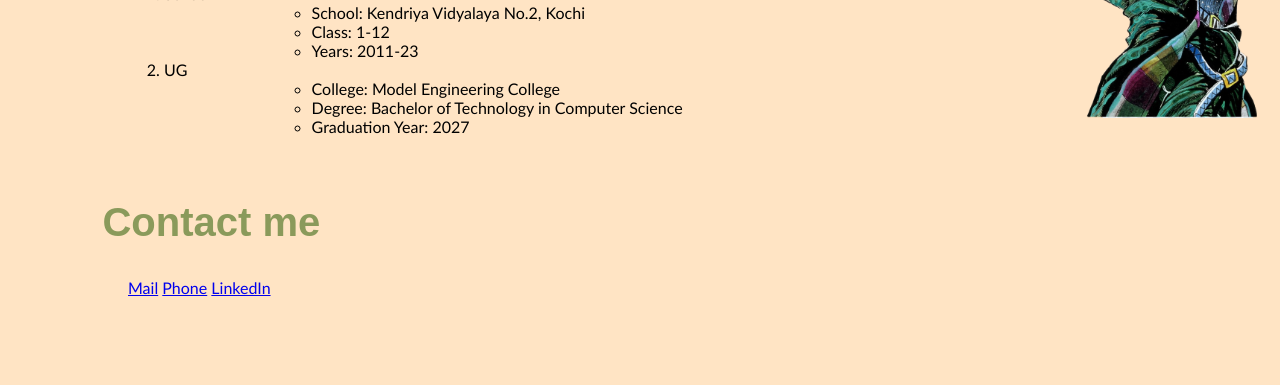
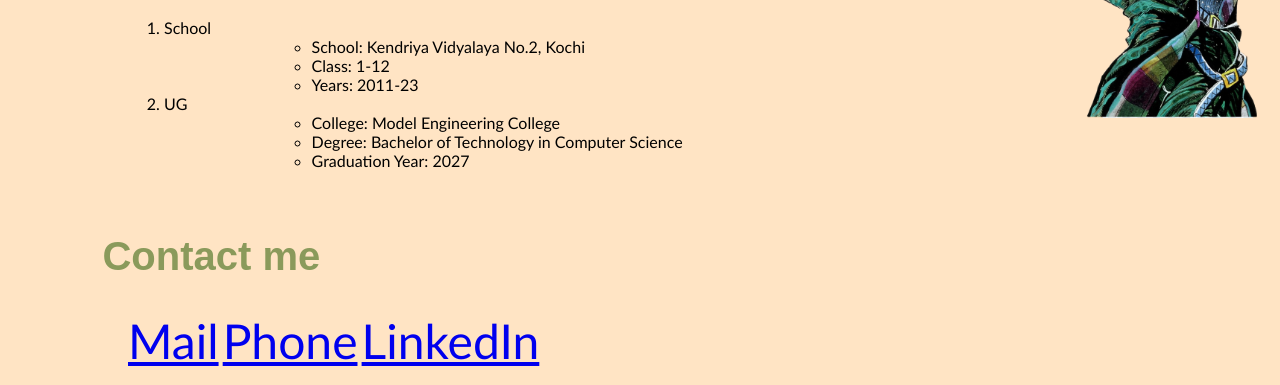
Before and after one commit to Akrishnamadhav/portfolio, a plain HTML site: page index.html in a window 1280 px wide. Shown: the part 682-1067 px from the top of the page. Before the commit the page ends 995 px from the top, so only its background shows below. Drawn offline with Linux system fonts and the light colour scheme.

Commit message:
Update style.css

```diff
--- a/style.css
+++ b/style.css
@@ -5,6 +5,9 @@ body{
     padding: 0;
 }
 
+a{
+    font-size: 3rem;
+}
 nav{
     display: flex;
     width: 84%;
```
